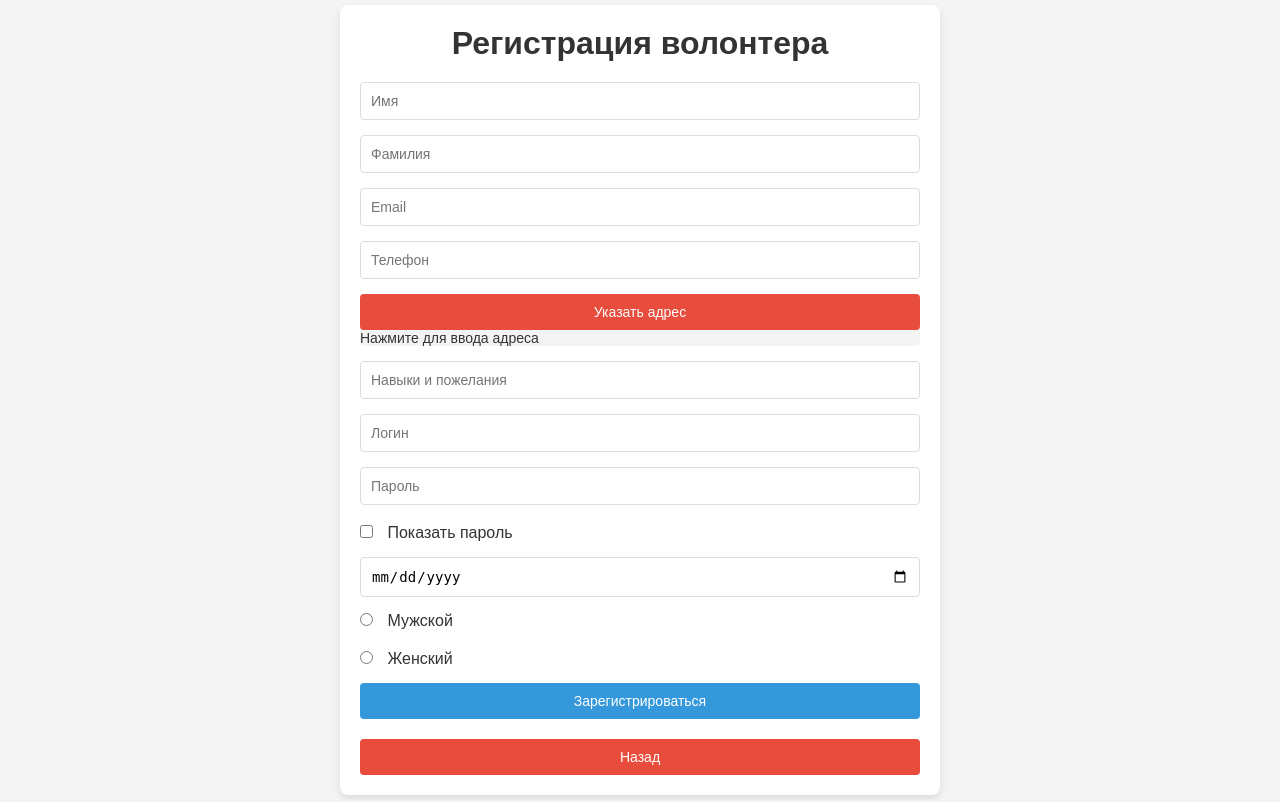
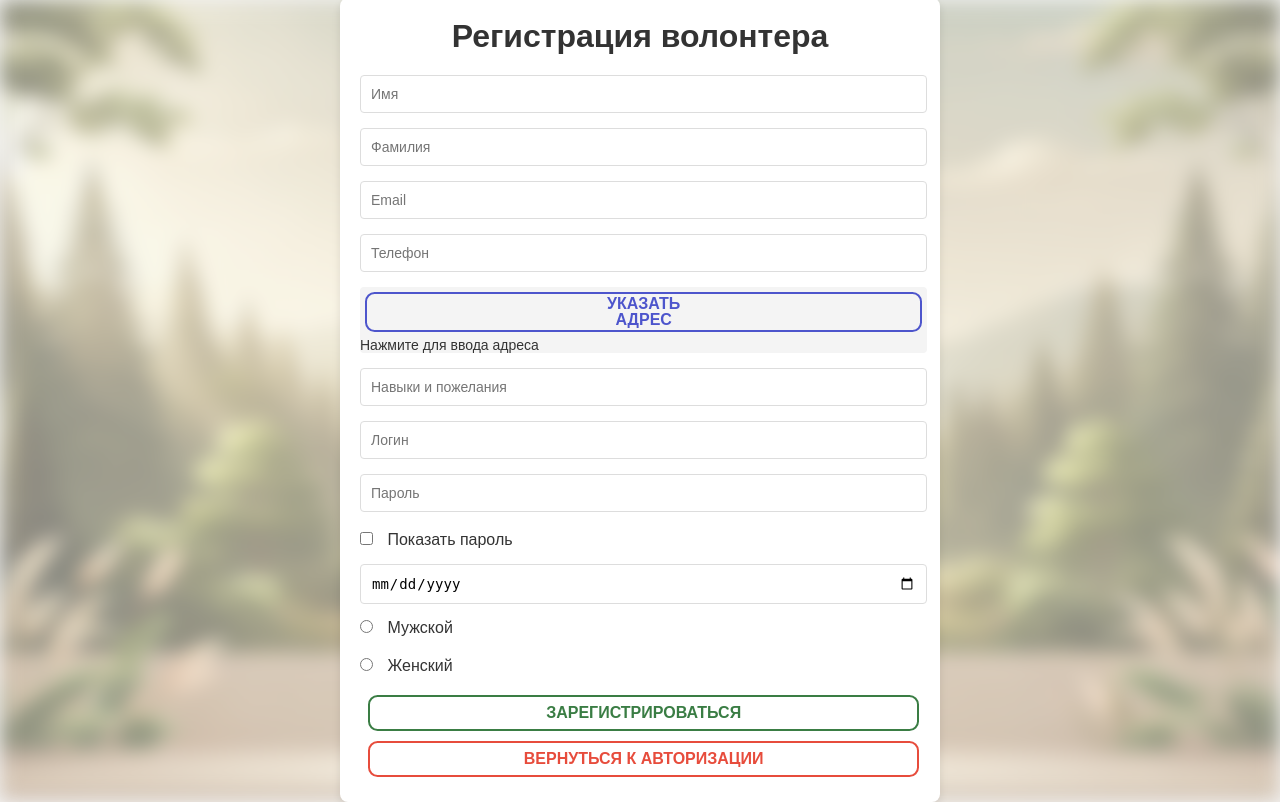
Before and after one commit to femison/voliPHP, a PHP site: page /registration/registerform.php in a window 1280 px wide. Run offline with PHP 8.4, Linux system fonts and the light colour scheme.

Commit message:
style update

```diff
--- a/registration/registerform.php
+++ b/registration/registerform.php
@@ -159,6 +159,8 @@ if ($_SERVER['REQUEST_METHOD'] === 'POST') {
     <link rel="stylesheet" href="registerstyle.css">
 </head>
 <body>
+
+<div class="bg"></div>
     <div class="container">
         <h1>Регистрация волонтера</h1>
         <form class="grid-form" method="POST" novalidate>
@@ -199,7 +201,7 @@ if ($_SERVER['REQUEST_METHOD'] === 'POST') {
             <!-- Адрес -->
                 <div class="full-width">
                     <div class="address-preview">
-                        <button type="button" onclick="openModal()">Указать адрес</button>
+                        <button type="button" class="adresbut" onclick="openModal()">Указать адрес</button>
                             <div class="address-preview-text">
                                 <?php if(isset($old_input['region'])): ?>
                                     <?= htmlspecialchars(
@@ -310,12 +312,19 @@ if ($_SERVER['REQUEST_METHOD'] === 'POST') {
             </div>
 
             <div class="full-width button-group">
-                <button type="submit">Зарегистрироваться</button>
-                <button type="button" onclick="window.history.back()">Назад</button>
+                <button class = "btn-new" type="submit">Зарегистрироваться</button>
+                <a class = "btn-new-exit" href="../index.php">Вернуться к авторизации</a>
 
             </div>
         </form>
     </div>
+
+    <style>
+
+
+    </style>
+
+
 
     <script>
        function openModal() {
--- a/registration/registerstyle.css
+++ b/registration/registerstyle.css
@@ -21,6 +21,7 @@ body {
     box-shadow: 0 4px 8px rgba(0, 0, 0, 0.1);
     width: 100%;
     max-width: 600px;
+    z-index: 1;
 }
 
 h1 {
@@ -85,34 +86,7 @@ input[type="tel"]:invalid,
     border-color: #ffffff;
 }
 
-.button-group {
-    display: flex;
-    justify-content: space-between;
-    gap: 20px;
-}
 
-button {
-    padding: 10px 20px;
-    background-color: #3498db;
-    color: #fff;
-    border: none;
-    border-radius: 4px;
-    font-size: 14px;
-    cursor: pointer;
-    transition: background-color 0.3s;
-}
-
-button:hover {
-    background-color: #2980b9;
-}
-
-button[type="button"] {
-    background-color: #e74c3c;
-}
-
-button[type="button"]:hover {
-    background-color: #c0392b;
-}
 
 input[type="radio"] {
     margin-right: 10px;
@@ -128,6 +102,42 @@ input[type="radio"] {
 .address-preview:hover {
     background-color: #e0e0e0;
 }
+
+.adresbut{
+    box-sizing: border-box;
+    -webkit-appearance: none;
+    -moz-appearance: none;
+    appearance: none;
+    background-color: transparent;
+    border: 2px solid #4D55CC;
+    border-radius: 0.6em;
+    color: #4D55CC;
+    cursor: pointer;
+    display: flex;
+    align-self: center;
+    font-size: 1rem;
+    font-weight: 400;
+    line-height: 1;
+    margin: 5px;
+    padding: 0.1em 15em;
+    text-decoration: none;
+    text-align: center;
+    text-transform: uppercase;
+    font-family: "Montserrat", sans-serif;
+    font-weight: 700;
+    transition: box-shadow 300ms ease-in-out, color 300ms ease-in-out, transform 300ms ease-in-out;
+}
+
+
+.adresbut:hover {
+    color: #fff;
+    background-color: #4D55CC;
+    box-shadow: 0px 5px 15px rgba(60, 86, 231, 0.5);
+
+}
+
+
+
 
 .set_adres:hover{
     background-color: #D6D2C4;
@@ -214,3 +224,137 @@ input[type="checkbox"] {
     content: "Адрес не указан";
     color: #999;
 }
+
+.btn-new {
+    box-sizing: border-box;
+    -webkit-appearance: none;
+    -moz-appearance: none;
+    appearance: none;
+    background-color: transparent;
+    border: 2px solid #3A7D44;
+    border-radius: 0.6em;
+    color: #3A7D44;
+    cursor: pointer;
+    display: flex;
+    align-self: center;
+    font-size: 1rem;
+    font-weight: 400;
+    line-height: 1;
+    margin: 5px;
+    padding: 0.5em 11em;
+    text-decoration: none;
+    text-align: center;
+    text-transform: uppercase;
+    font-family: "Montserrat", sans-serif;
+    font-weight: 700;
+    transition: box-shadow 300ms ease-in-out, color 300ms ease-in-out, transform 300ms ease-in-out;
+}
+
+.btn-new:hover {
+    color: #fff;
+    background-color: #3A7D44;
+    box-shadow: 0px 5px 15px rgba(80, 231, 60, 0.5);
+
+}
+
+.btn-new:focus {
+    outline: none;
+}
+
+@keyframes btnPulse {
+    0% {
+        transform: scale(1);
+    }
+    50% {
+        transform: scale(1.05);
+    }
+    100% {
+        transform: scale(1);
+    }
+}
+
+.btn-new:active {
+    animation: btnPulse 0.3s ease-out;
+}
+
+
+
+
+
+
+/*  */
+
+.btn-new-exit {
+    box-sizing: border-box;
+    -webkit-appearance: none;
+    -moz-appearance: none;
+    appearance: none;
+    background-color: transparent;
+    border: 2px solid #e74c3c;
+    border-radius: 0.6em;
+    color: #e74c3c;
+    cursor: pointer;
+    display: flex;
+    align-self: center;
+    font-size: 1rem;
+    font-weight: 400;
+    line-height: 1;
+    margin: 5px;
+    padding: 0.5em 9.6em;
+    text-decoration: none;
+    text-align: center;
+    text-transform: uppercase;
+    font-family: "Montserrat", sans-serif;
+    font-weight: 700;
+    transition: box-shadow 300ms ease-in-out, color 300ms ease-in-out, transform 300ms ease-in-out;
+}
+
+.btn-new-exit:hover {
+    color: #fff;
+    background-color: #e74c3c;
+    box-shadow: 0px 5px 15px rgba(231, 76, 60, 0.5);
+
+}
+
+.btn-new-exit:focus {
+    outline: none;
+}
+
+@keyframes btnPulse {
+    0% {
+        transform: scale(1);
+    }
+    50% {
+        transform: scale(1.05);
+    }
+    100% {
+        transform: scale(1);
+    }
+}
+
+.btn-new-exit:active {
+    animation: btnPulse 0.3s ease-out;
+}
+
+.bg {
+    position: absolute;
+    z-index: -1;
+    top: 0;
+    left: 0;
+    right: 0;
+    bottom: 0;
+    background-image: url(../ico/bag.png);
+    background-size: cover;
+    background-position: center;
+    filter: blur(10px); /* Более сильное размытие */
+    width: 100%;
+    height: 100%; /* Занимает всю высоту */
+    transition: filter 1s ease-in-out; /* Плавный переход для фильтра */
+    background-color: transparent;
+    opacity: 0.5; /* Прозрачность, чтобы картинка не была слишком яркой */
+}
+
+.bg:hover {
+    filter: blur(5px); /* При наведении размытие уменьшается */
+    opacity: 0.8; /* Прозрачность при наведении увеличивается */
+}
--- a/styleindex.css
+++ b/styleindex.css
@@ -97,6 +97,7 @@ input[type="submit"]:hover {
     filter: blur(5px);
 
     background-image: url(ico/icons8-volunteer-100.png)  ;
+
     background-size: cover;
     width: 50%;
     background-color: transparent;
```
Also changed, not shown: adminform.php (+12 -12 lines), adminstyle.css (+6 -6 lines), ico/741da770-150e-4193-92c7-9022f2aeab3a.png (added), ico/bag.png (added), ico/registr.png (added).
